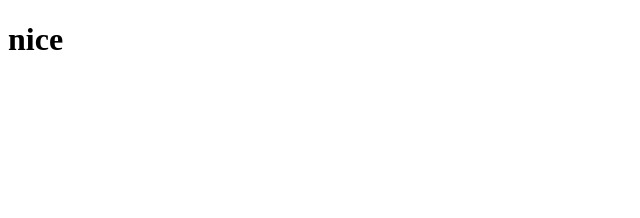
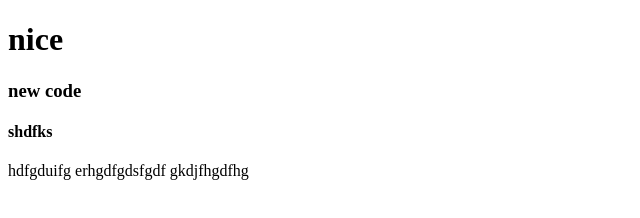
Before and after one commit to Shakhawathh/my-first-repo, a plain HTML site: page index.html in a window 1280 px wide. Shown: the whole page, without its empty margins (0-640 px from the left). Drawn offline with Linux system fonts and the light colour scheme.

```diff
--- a/index.html
+++ b/index.html
@@ -8,6 +8,8 @@
 </head>
 <body>
     <h1>nice</h1>
-
+    <h3>new code</h3>
+    <h4> shdfks</h4>
+    <P> hdfgduifg erhgdfgdsfgdf gkdjfhgdfhg</P>
 </body>
 </html>
```
Also changed, not shown: style.css (added).
